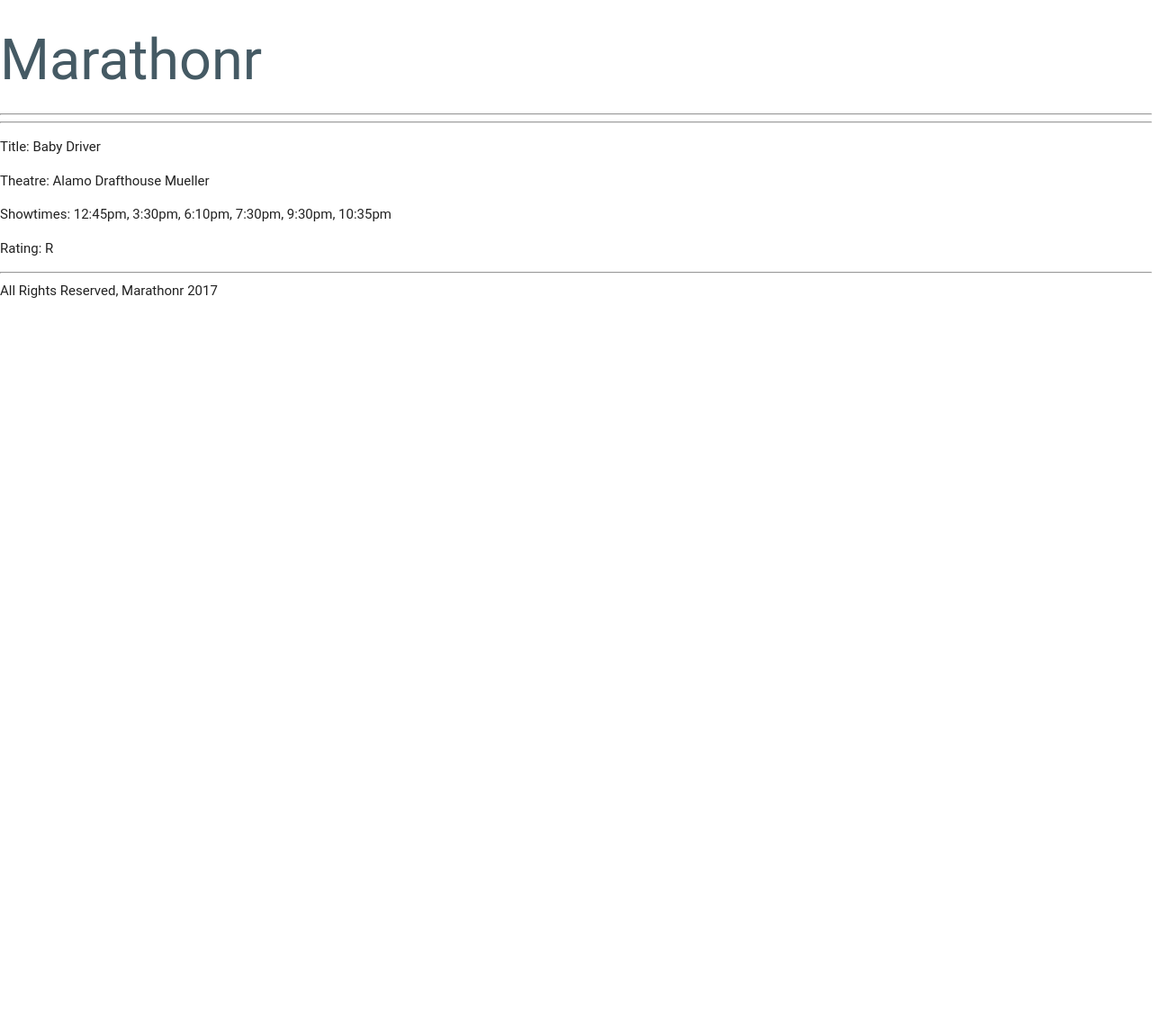
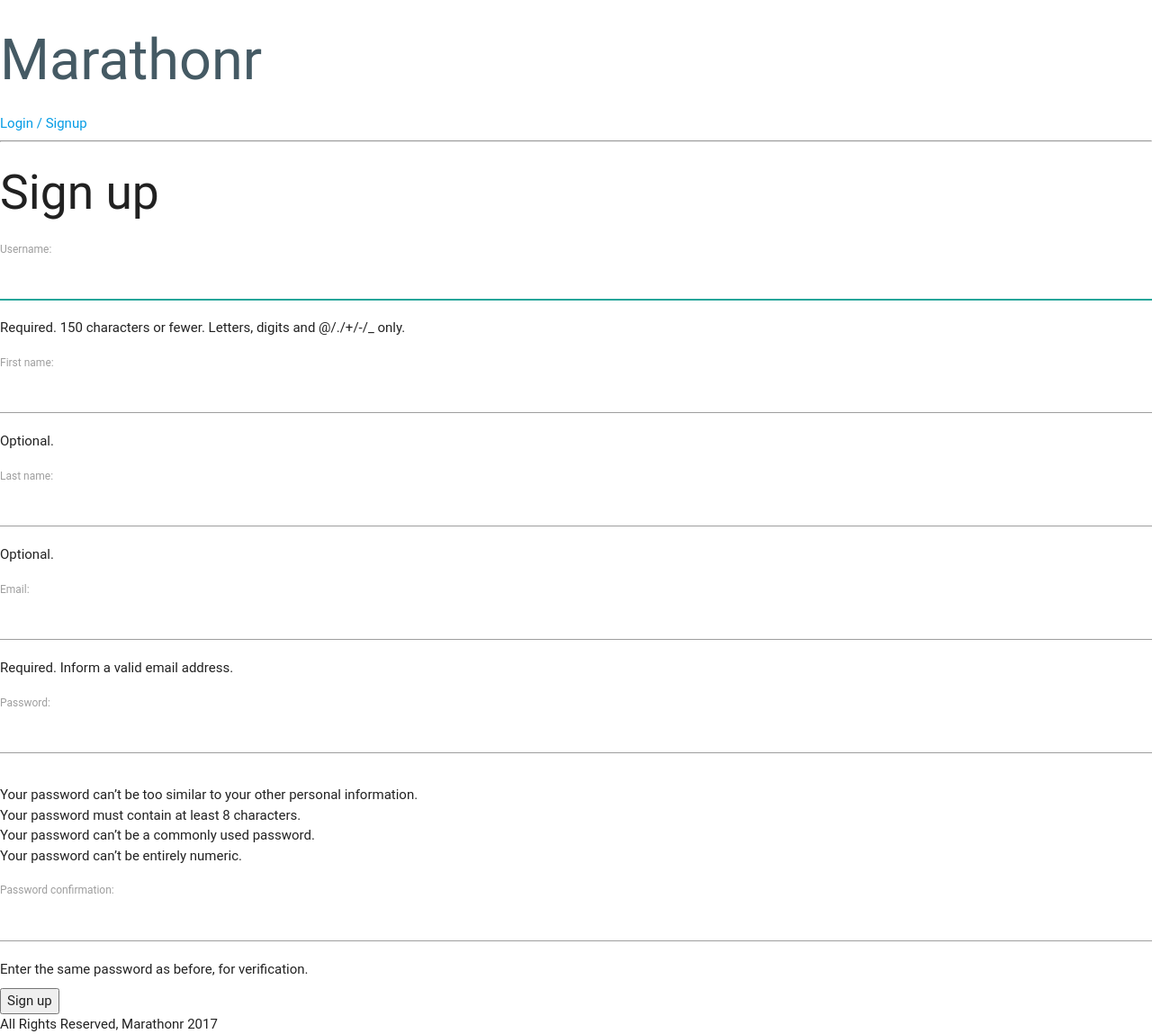
Before and after one commit to jamesnsummers/Marathonr-App, a Django app: page /signup/ in a window 1280 px wide. Shown: the whole page at 90% size. Before the commit the page ends 331 px from the top, so only its background shows below. Run offline with Django 3.2, Linux system fonts and the light colour scheme; data comes from the database, SQL or seed files in the repository; both versions use the stored data as it was after the commit; parts of the project's set-up code (start-up, migrations or seed data) failed here and were passed over; some libraries are stand-ins or nearby versions; some web fonts are replaced.

Commit message:
added user creation/signup and show.html

```diff
--- a/Marathonr/Marathonr/urls.py
+++ b/Marathonr/Marathonr/urls.py
@@ -1,10 +1,8 @@
 """Marathonr URL Configuration"""
-from django.conf.urls import url
+from django.conf.urls import include, url
 from django.contrib import admin
-from main_app import views
 
 urlpatterns = [
     url(r'^admin', admin.site.urls),
-    # url(r'^movies$', views.get_movies),
-    url(r'^', views.index),
+    url(r'^', include('main_app.urls')),
 ]
--- a/Marathonr/main_app/forms.py
+++ b/Marathonr/main_app/forms.py
@@ -1,13 +1,28 @@
 """this is the forms file """
 from django import forms
+from django.contrib.auth.forms import UserCreationForm
+from django.contrib.auth.models import User
 # setting up the initial form for user to fill out
 
 class MarathonForm(forms.Form):
     date = forms.DateField(label='yyyy.mm.dd')
-    zip_code = forms.PositiveIntegerField(label='ZIP', max_digits=7)
+    zip_code = forms.DecimalField(label='ZIP', max_digits=7)
     distance_radius = forms.DecimalField(label='Value', max_digits=3, decimal_places=0)
     distance_units = forms.CharField(label='Material', max_length=100)
     movie_one = forms.CharField(label='movie_1', max_length=50)
     movie_two = forms.CharField(label='movie_2', max_length=50)
     movie_three = forms.CharField(label='movie_3', max_length=50)
     movie_four = forms.CharField(label='movie_4', max_length=50)
+
+class SignUpForm(UserCreationForm):
+    first_name = forms.CharField(max_length=30, required=False, help_text='Optional.')
+    last_name = forms.CharField(max_length=30, required=False, help_text='Optional.')
+    email = forms.EmailField(max_length=254, help_text='Required. Inform a valid email address.')
+
+    class Meta:
+        model = User
+        fields = ('username', 'first_name', 'last_name', 'email', 'password1', 'password2', )
+
+class LoginForm(forms.Form):
+    username = forms.CharField(label="User Name", max_length=64)
+    password = forms.CharField(widget=forms.PasswordInput())
--- a/Marathonr/main_app/models.py
+++ b/Marathonr/main_app/models.py
@@ -1,5 +1,6 @@
 """Models file for main_app"""
 from django.db import models
+from django.contrib.auth.models import User
 
 class Movie(models.Model):
     """this is the Movie model"""
@@ -8,6 +9,7 @@
     showtimes = models.CharField(max_length=50)
     ticketURI = models.CharField(max_length=100)
     ratings_code = models.CharField(max_length=10)
+    user = models.ForeignKey(User)
 
 def __str__(self):
     return self.title
--- /dev/null
+++ b/Marathonr/main_app/templates/base.html
@@ -0,0 +1,30 @@
+{% load staticfiles %}
+<!DOCTYPE html>
+<html>
+  <head>
+	<title>Marathonr</title>
+  <link rel="stylesheet" type="text/css" href="{% static 'materialize.min.css' %}" / />
+  <link rel="stylesheet" type="text/css" href="{% static 'style.css' %}" / />
+  </head>
+  <body>
+    <a href="/"><h1>Marathonr</h1></a>
+    {% if user.is_authenticated %}
+       <a  href="{% url 'profile' user.username %}">Hello, {{ user.username }}!</a> |
+       <a  href="{% url 'logout' %}">Logout</a>
+       {% else %}
+           <a  href="{% url 'login' %}">Login / </a>
+           <a  href="{% url 'signup' %}">Signup</a>
+     {% endif %}
+    <hr />
+
+    {% block content %}
+
+	  {% endblock %}
+
+    <footer>
+      All Rights Reserved, Marathonr 2017
+    </footer>
+    <script src="{% static 'js/jquery.min.js' %}"></script>
+    <script src="{% static 'js/app.js' %}"></script>
+  </body>
+</html>
--- a/Marathonr/main_app/templates/index.html
+++ b/Marathonr/main_app/templates/index.html
@@ -1,20 +1,15 @@
+{% extends 'base.html' %}
 {% load staticfiles %}
-<!DOCTYPE html>
-<html>
-  <head>
-	<title>Marathonr</title>
-  <link rel="stylesheet" type="text/css" href="{% static 'materialize.min.css' %}" / />
-  <link rel="stylesheet" type="text/css" href="{% static 'style.css' %}" / />
-  </head>
-  <body>
-    <h1>Marathonr</h1>
-    <hr />
-    <!-- need to figure out how to show the data i'm getting from the query_tmsapi
-    {{film}}?? -->
-    <hr />
+
+{% block content %}
+{% if user.is_authenticated %}
   {% for movie in movies %}
-  	  <p>Title: {{ movie.title }}</p>
-      <p>Theatre: {{ movie.theatre }}</p>
+    <a href="/{{movie.id}}">
+      <p>Name: {{ movie.title }}</p>
+    </a>
+    <a href="/user/{{movie.user.username}}"
+      <p>Seen By: {{movie.user.username }}</p>
+    </a>
   	{% if movie.showtimes %}
       <p>Showtimes: {{ movie.showtimes}}</p>
   	{% else %}
@@ -23,8 +18,9 @@
     <p>Rating: {{movie.ratings_code}}
 	  <hr />
   {% endfor %}
-    <footer>All Rights Reserved, Marathonr 2017</footer>
-    <script src="{% static 'js/jquery.min.js' %}"></script>
-    <script src="{% static 'js/materialize.min.js' %}"></script>
-  </body>
- </html>
+  {% else %}
+      <p>Please use the links above to login or sign up to use Marathonr</p>
+{% endif %}
+
+
+{% endblock %}
--- /dev/null
+++ b/Marathonr/main_app/templates/signup.html
@@ -0,0 +1,10 @@
+{% extends 'base.html' %}
+
+{% block content %}
+  <h2>Sign up</h2>
+  <form method="post">
+    {% csrf_token %}
+    {{ form.as_p }}
+    <button type="submit">Sign up</button>
+  </form>
+{% endblock %}
--- a/Marathonr/main_app/urls.py
+++ b/Marathonr/main_app/urls.py
@@ -1,7 +1,14 @@
 """main_app URL Configuration"""
 from django.conf.urls import url
 from views import index
+from views import show
+from main_app import views
 
 urlpatterns = [
+    url(r'^user/(\w+)/$', views.profile, name='profile'),
+    url(r'^([0-9]+)/$', show, name='show'),
     url(r'^$', index),
+    url(r'^signup/$', views.signup, name='signup'),
+    url(r'^login/$', views.login_view, name="login"),
+    url(r'^logout/$', views.logout_view, name="logout"),
 ]
--- a/Marathonr/main_app/views.py
+++ b/Marathonr/main_app/views.py
@@ -1,9 +1,15 @@
 """views file for main_app"""
 import json
 import requests
-from django.shortcuts import render
+from django.shortcuts import render, redirect
 from .models import Movie
 # from .query import query_tmsapi
+from django.contrib.auth.models import User
+from django.contrib.auth import authenticate, login, logout
+from django.contrib.auth.forms import UserCreationForm
+from django.http import HttpResponse, HttpResponseRedirect
+from .forms import LoginForm, SignUpForm
+
 
 def index(request):
     """function to show index"""
@@ -17,3 +23,50 @@
 #     print("get_movies")
 #     movies = query_tmsapi(request)
 #     return render(request, 'index.html', {'movies': movies})
+
+def show(request, movie_id):
+    movie = Movie.objects.get(id=movie_id)
+    return render(request, 'show.html', {'movie': movie})
+
+def profile(request, username):
+    user = User.objects.get(username=username)
+    movies = Movie.objects.filter(user=user)
+    return render(request, 'profile.html', {'username': username, 'movies': movies})
+
+def signup(request):
+    if request.method == 'POST':
+        form = SignUpForm(request.POST)
+        if form.is_valid():
+            form.save()
+            username = form.cleaned_data.get('username')
+            raw_password = form.cleaned_data.get('password1')
+            user = authenticate(username=username, password=raw_password)
+            login(request, user)
+            return redirect('/')
+    else:
+        form = SignUpForm()
+    return render(request, 'signup.html', {'form': form})
+
+def login_view(request):
+    if request.method == 'POST':
+        # if post, then authenticate (user submitted username and password)
+        form = LoginForm(request.POST)
+        if form.is_valid():
+            u = form.cleaned_data['username']
+            p = form.cleaned_data['password']
+            user = authenticate(username=u, password=p)
+            if user is not None:
+                if user. is_active:
+                    login(request, user)
+                    return HttpResponseRedirect('/')
+                else:
+                    print("The account has been disabled.")
+            else:
+                print("The username and/or password is incorrect.")
+    else:
+        form = LoginForm()
+        return render(request, 'login.html', {'form': form})
+
+def logout_view(request):
+    logout(request)
+    return HttpResponseRedirect('/')
```
Also changed, not shown: Marathonr/main_app/templates/login.html (added, +12 -0 lines), Marathonr/main_app/templates/profile.html (added, +15 -0 lines), Marathonr/main_app/templates/show.html (added, +11 -0 lines), Marathonr/db.sqlite3, Marathonr/main_app/migrations/0002_movie_user.py (added). Lines whose indentation alone changed are shown as unchanged.
